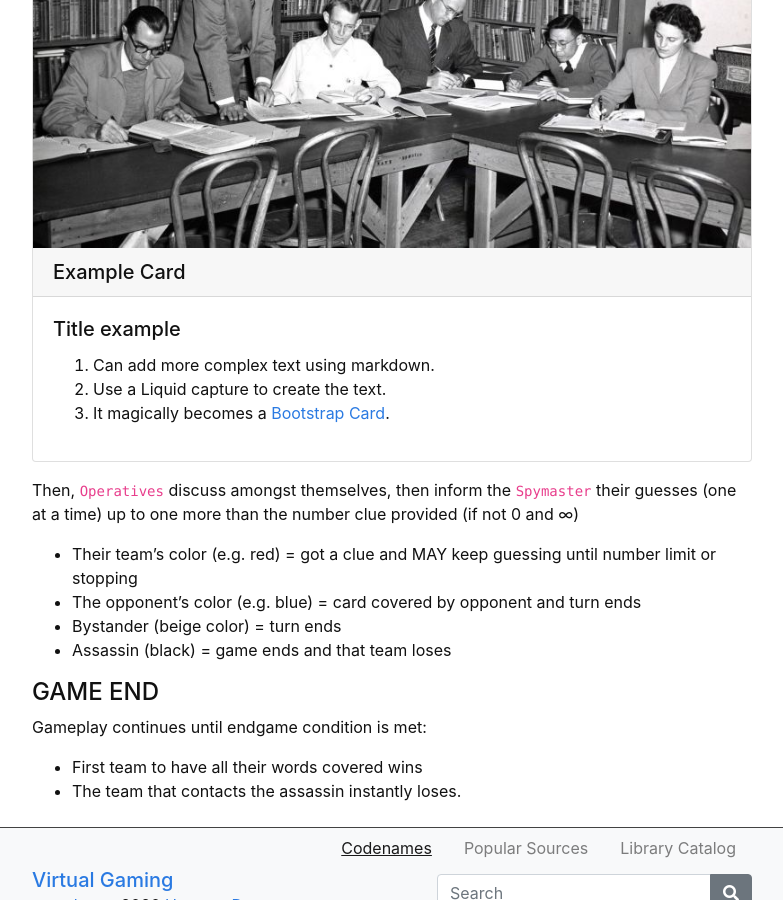
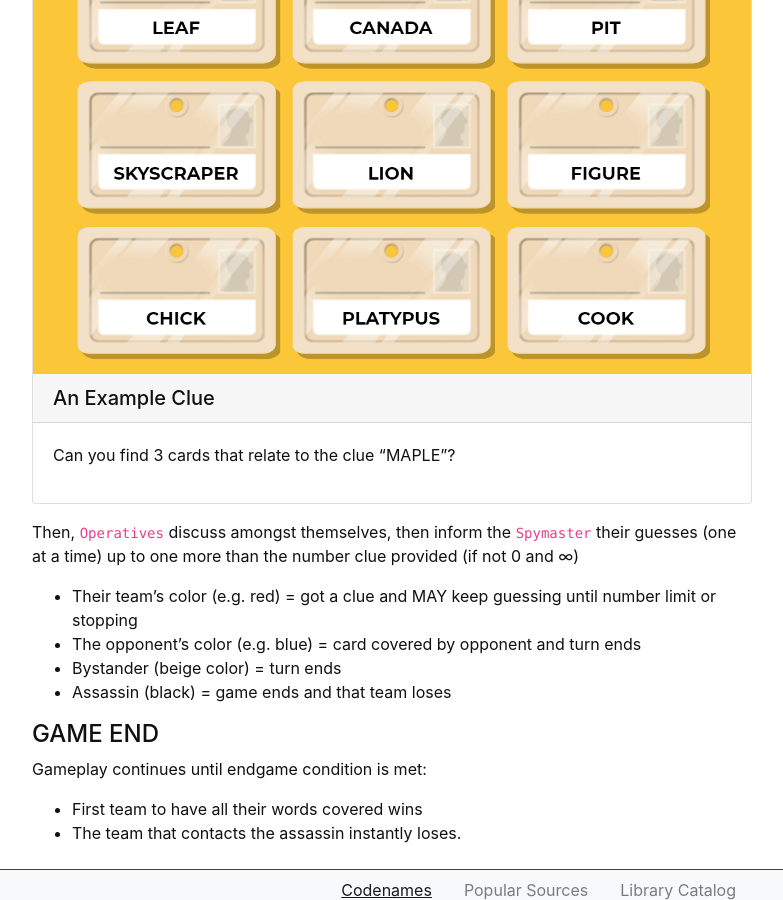
Before and after one commit to hanwendong1/VirtualGaming, a Jekyll site: the page built from content/1-Codenames.md, in a window 1280 px wide and 900 px high, scrolled down 2174 px. Shown: the whole window, without its empty margins (248-1031 px from the left). Built offline with Jekyll 4.4.1, drawn with Linux system fonts in a browser that asks for light colours.

Commit message:
Update 1-Codenames.md

```diff
--- a/content/1-Codenames.md
+++ b/content/1-Codenames.md
@@ -85,11 +85,9 @@ The clue must
 - 0 means no clues relate to it. Both allow unlimited guessing (unless wrong)
 
 {% capture text %}
-1. Can add more complex text using markdown.
-2. Use a Liquid capture to create the text.
-3. It magically becomes a [Bootstrap Card](https://getbootstrap.com/docs/4.1/components/card/).
+Can you find 3 cards that relate to the clue "MAPLE"?
 {% endcapture %}
-{% include card.md text=text header="Example Card" title="Title example" img="uidaho-workshop.jpg" %}
+{% include card.md text=text header="An Example Clue" img="Codename_Example_Clue.png" %}
 
 Then, `Operatives` discuss amongst themselves, then inform the `Spymaster` their guesses (one at a time) up to one more than the number clue provided (if not 0 and ∞)
 - Their team’s color (e.g. red) = got a clue and MAY keep guessing until number limit or stopping
```
